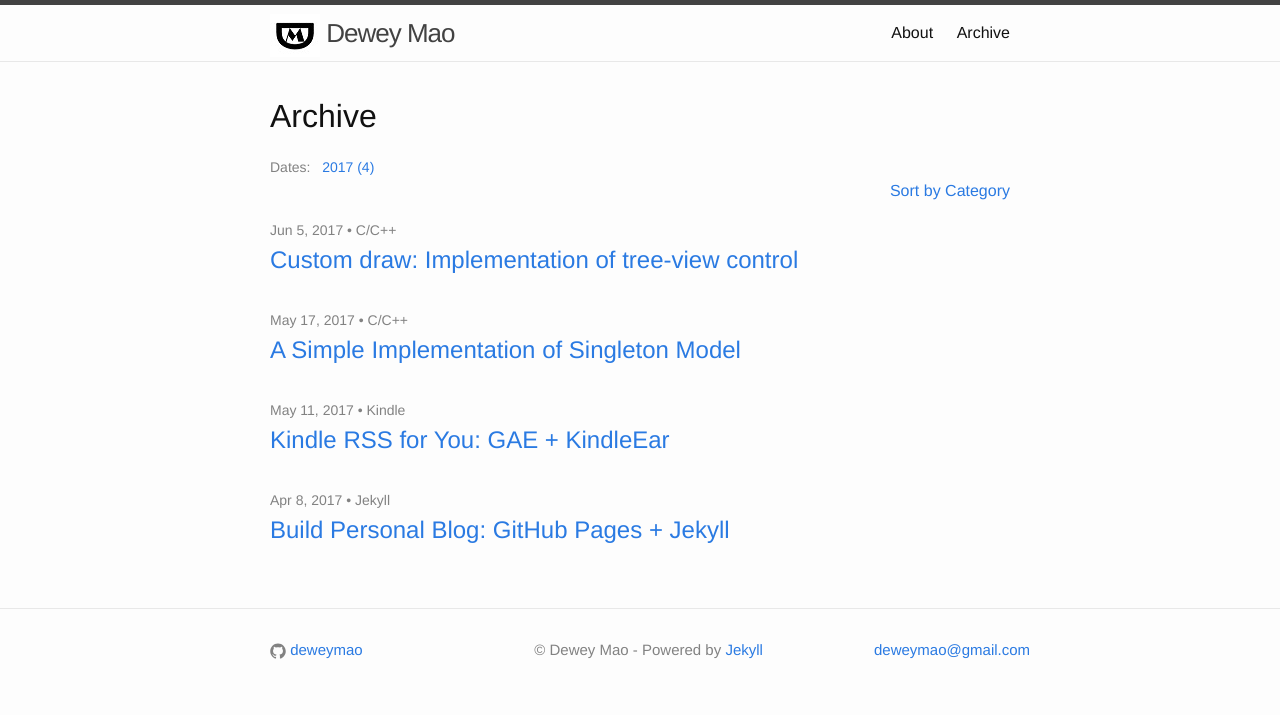
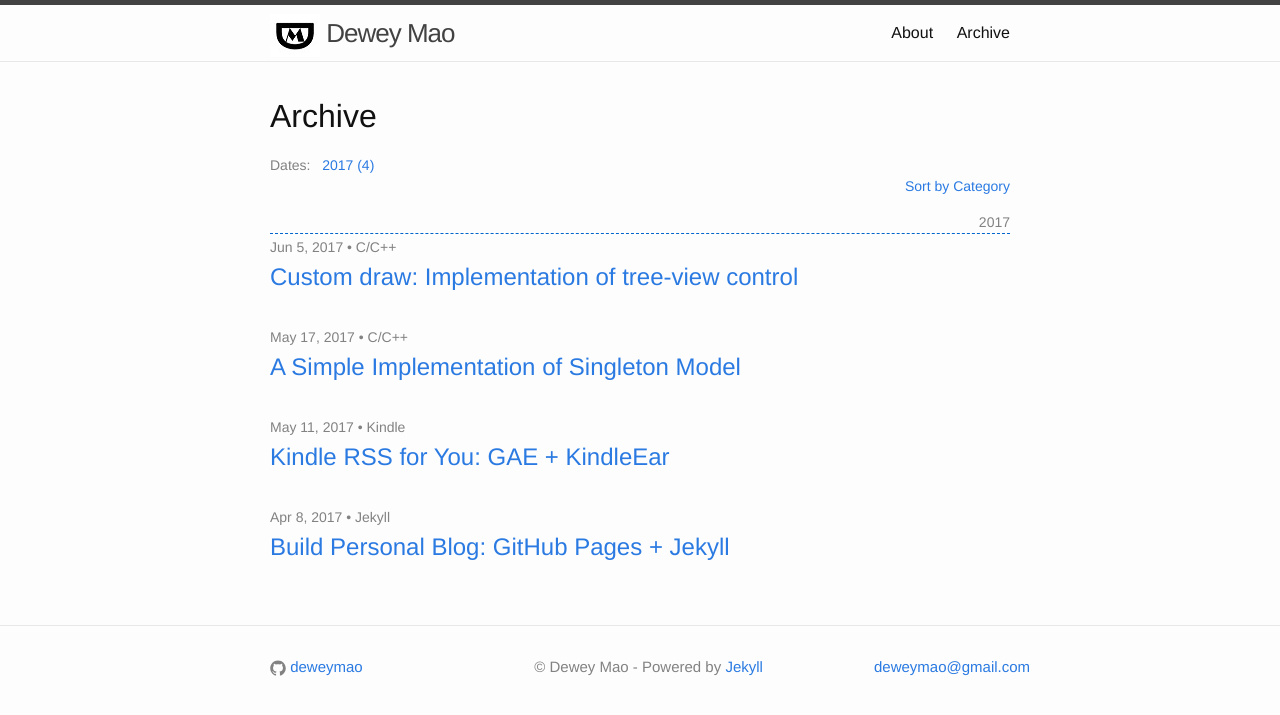
Before and after one commit to deweymao/deweymao.github.io, a Jekyll site: the page built from archive.md, in a window 1280 px wide. Shown: the top 715 px of the page. Built offline with Jekyll 4.4.1, drawn with Linux system fonts in a browser that asks for light colours.

```diff
--- a/_layouts/archive.html
+++ b/_layouts/archive.html
@@ -5,7 +5,7 @@ layout: default
 
   <header class="archive-header">
     <h1 class="page-title">{{ page.title | escape }}</h1>
-	<span class = "post-meta">
+	<div class = "post-meta">
 	 Dates:
 	 <script type="text/javascript">	var count = 0; </script>
 	 {% for post in site.posts %}
@@ -23,21 +23,28 @@ layout: default
      {% if year %}
 	  &nbsp <a href="#{{year}}">{{ year }} <script type="text/javascript"> document.write("("+count+")"); </script></a>
 	 {% endif %}
-	</span>
 	 <p align="right"><a href="/archive_category"> Sort by Category </a></p>
+	</div>
   </header>
 
   {{ content }}
 
-  <ul class="post-list">
+   {% assign year = 0 %}
    {% for post in site.posts %}
     {% capture y  %}{{post.date | date:"%Y"}}{% endcapture %}
 	{% if year != y %}
+	 {% if year != 0 %}
+	  </ul>
+	 {% endif %}
 	 {% assign year = y %}
-      <li id={{ y }}>
-     {% else %}
+	 <div class = "post-meta" align="right" id={{ y }}>
+      {{ y }}
+      <hr style="height:1px;border:none;border-top:1px dashed #0066CC;" />
+     </div>
+     <ul class="post-list">
+    {% endif %}
+
 	<li>
-	 {% endif %}
 	 <span class="post-meta">
 	 {{ post.date | date: "%b %-d, %Y" }}
 	 {% if post.categories != empty %}
@@ -46,6 +53,7 @@ layout: default
 	 </span>
      <h2> <a class="post-link" href="{{ post.url | relative_url }}"> {{ post.title | escape }} {% if post.subtitle %} <br> {{ post.subtitle }} {% endif %} </a> </h2>
     </li>
+
    {% endfor %}
   </ul>
 
```
Also changed, not shown: _layouts/archive_category.html (+13 -8 lines), 2 other files. Lines whose indentation alone changed are shown as unchanged.
